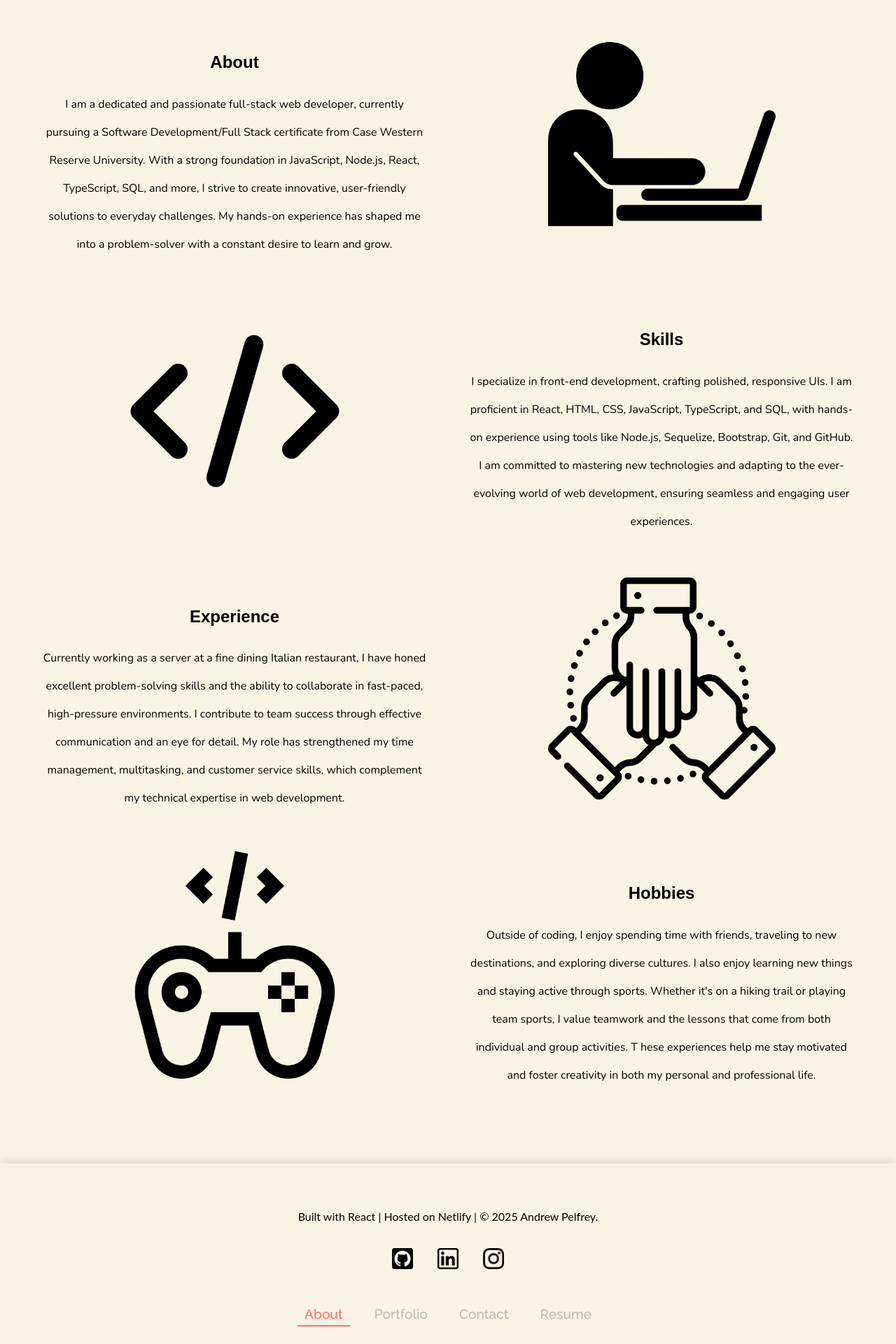
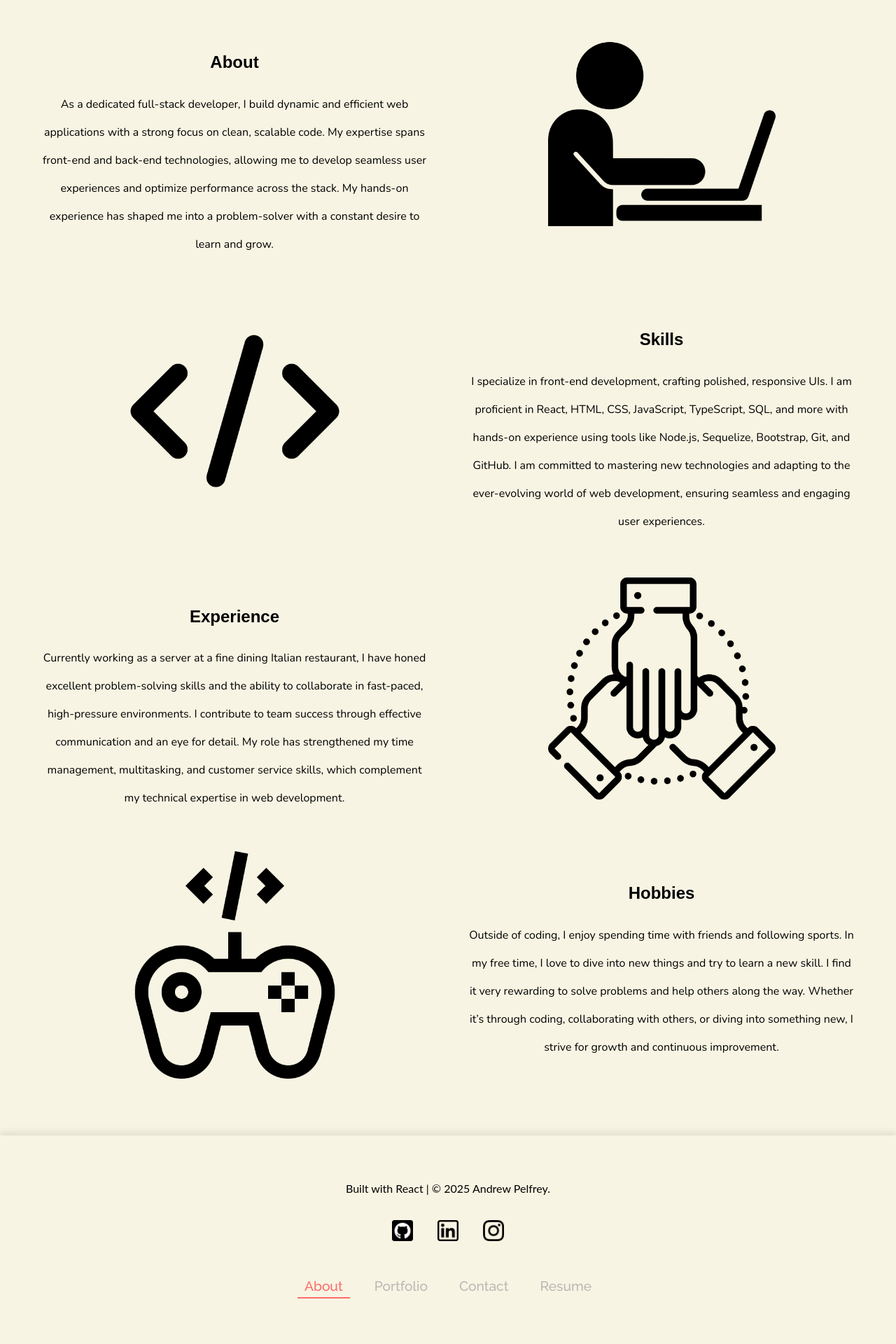
Before and after one commit to AndrewPelfrey/react-portfolio, a React (Vite) app in the folder my-portfolio/: page /about in a window 1280 px wide. Shown: the part 360-2280 px from the top of the page at 70% size. Built offline with nearby package versions, Linux system fonts and the light colour scheme.

Commit message:
fixed descriptions

```diff
--- a/my-portfolio/src/components/Footer.jsx
+++ b/my-portfolio/src/components/Footer.jsx
@@ -8,7 +8,7 @@ function Footer() {
     const location = useLocation();
     return (
         <footer className="footer">
-            <p>Built with React | Hosted on Netlify | © 2025 Andrew Pelfrey. </p>
+            <p>Built with React | © 2025 Andrew Pelfrey. </p>
             <div>
             <div className="social-links">
                 <div className="footer-social-links">
--- a/my-portfolio/src/pages/AboutMe.jsx
+++ b/my-portfolio/src/pages/AboutMe.jsx
@@ -40,12 +40,12 @@ function AboutMe() {
             <div className="card left">
                 <h2>About</h2>
                 <p>
-                I am a dedicated and passionate full-stack web developer,
-                currently pursuing a Software Development/Full Stack certificate
-                from Case Western Reserve University. With a strong foundation
-                in JavaScript, Node.js, React, TypeScript, SQL, and more,
-                I strive to create innovative, user-friendly solutions to
-                everyday challenges. My hands-on experience has shaped me into
+                As a dedicated full-stack developer,
+                I build dynamic and efficient web applications with a
+                 strong focus on clean, scalable code. My expertise spans
+                  front-end and back-end technologies, allowing me to
+                  develop seamless user experiences and optimize performance
+                  across the stack. My hands-on experience has shaped me into
                 a problem-solver with a constant desire to learn and grow.
                 </p>
             </div>
@@ -61,7 +61,7 @@ function AboutMe() {
                 <p>
                 I specialize in front-end development, crafting polished,
                 responsive UIs. I am proficient in React, HTML, CSS, JavaScript,
-                TypeScript, and SQL, with hands-on experience using tools like
+                TypeScript, SQL, and more with hands-on experience using tools like
                 Node.js, Sequelize, Bootstrap, Git, and GitHub. I am
                 committed to mastering new technologies and adapting to the
                 ever-evolving world of web development, ensuring seamless and
@@ -90,14 +90,14 @@ function AboutMe() {
             <div className="card right">
                 <h2>Hobbies</h2>
                 <p>
-                Outside of coding, I enjoy spending time with friends,
-                 traveling to new destinations, and exploring diverse
-                 cultures. I also enjoy learning new things and staying
-                  active through sports. Whether it's on a hiking trail or
-                   playing team sports, I value teamwork and the lessons
-                   that come from both individual and group activities. T
-                   hese experiences help me stay motivated and foster
-                    creativity in both my personal and professional life.
+                Outside of coding, I enjoy spending time with friends
+                and following sports. In my free time, I love to
+                dive into new things and try to learn a new skill.
+                I find it very rewarding to solve problems and
+                help others along the way.
+                Whether it’s through coding, collaborating with others, or
+                diving into something new, I strive for growth and continuous
+                improvement.
                 </p>
             </div>
         </div>
--- a/my-portfolio/src/pages/Portfolio.jsx
+++ b/my-portfolio/src/pages/Portfolio.jsx
@@ -4,10 +4,15 @@ import "./Portfolio.css";
 const projects = [
   {
     id: 1,
-    title: "Car Dealership",
-    description: "Still in progress.",
-    image: "/images/project1.png",
-    liveLink: "https://example.com",
+    title: "AutoScout Car Dealership",
+    description:[
+      "A mockup website emulating a used car dealership's page and its functionality for both customers and employees.",
+      "Customers can browse available cars, while employees can manage inventory and user interactions.",
+      "Implements authentication and authorization using JWT, with bcrypt for secure password storage.",
+        ],
+    stack: "React, Node.js, Express, PostgreSQL, Sequelize, JWT, bcrypt, Vite",
+    image: "/assets/Screenshot 2025-02-17 at 6.30.43 PM.png",
+    liveLink: "https://used-car-dealer.onrender.com/",
     githubLink: "https://github.com/AndrewPelfrey/used-car-dealer"
   },
   {
```
Also changed, not shown: 1 other file (tests, documents, lock files or other folders).
